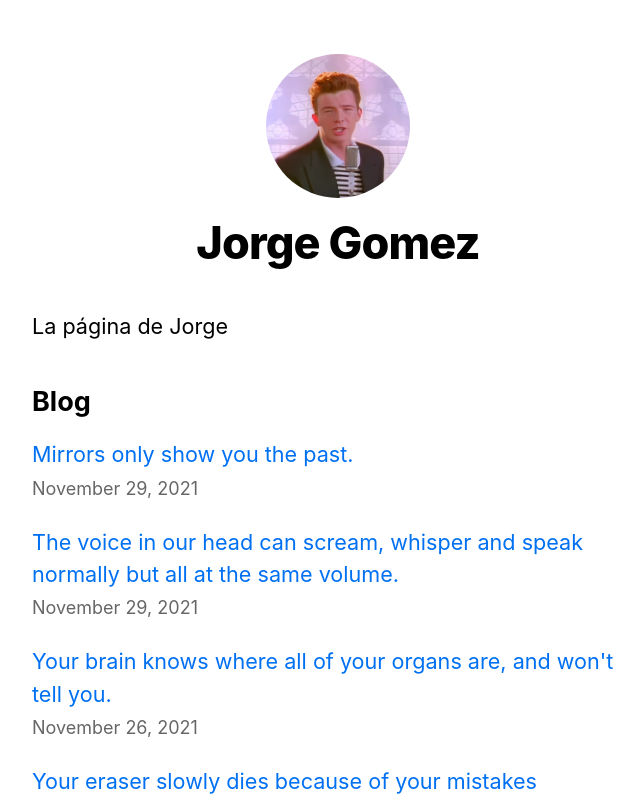
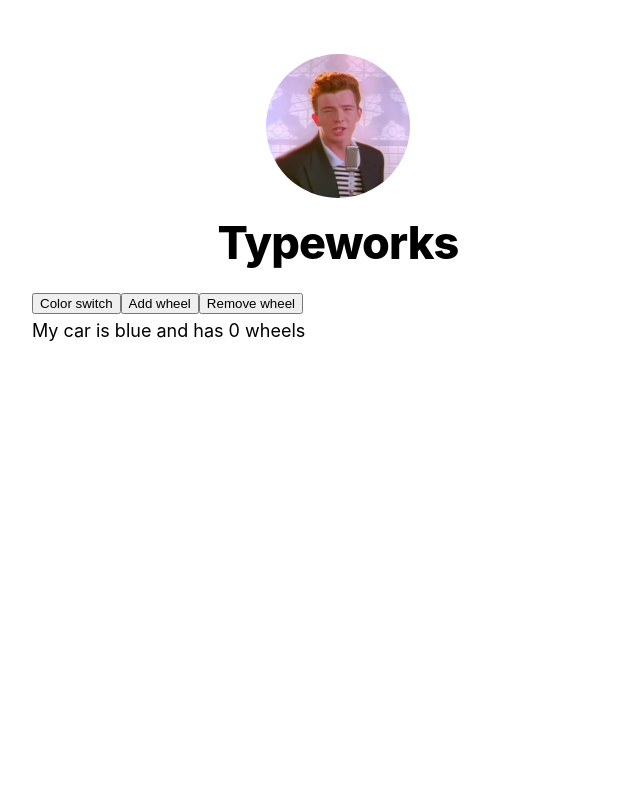
Before and after one commit to jorexetw/nextjs-playground, a Next.js app: page / in a window 1280 px wide. Shown: the top 800 px of the page, without its empty margins (302-946 px from the left). Built offline with nearby package versions, Linux system fonts and the light colour scheme.

Commit message:
Car component

```diff
--- a/components/Layout/layout.tsx
+++ b/components/Layout/layout.tsx
@@ -5,8 +5,8 @@ import Head from 'next/head'
 import Link from 'next/link'
 import utilStyles from '../../styles/utils.module.css'
 
-const name = 'Jorge Gomez'
-export const siteTitle = 'Next.js Sample Website'
+const name = 'Typeworks'
+export const siteTitle = 'Learning stuff'
 
 export interface LayoutProps {
     children?: React.ReactNode;
--- /dev/null
+++ b/components/car.tsx
@@ -0,0 +1,15 @@
+import React from 'react';
+
+interface MyCarProps {
+    color: string;
+    wheels?: number;
+}
+
+const MyCar: React.FC<MyCarProps> = (props) => {
+    const color = props.color;
+    const wheels = props.wheels;
+
+    return <div>My car is {color} and has {wheels} wheels</div>;
+}
+
+export default MyCar;
--- a/pages/index.tsx
+++ b/pages/index.tsx
@@ -8,37 +8,40 @@ import utilStyles from "../styles/utils.module.css"
 import Post from "../models/post";
 import {getSortedPostsData} from "../lib/posts";
 import Date from "../components/date";
+import MyCar from "../components/car";
+import {useState} from "react";
 
 interface HomeProps {
     posts: Post[];
 }
 
+const internalState = {
+    color: 'blue',
+    wheels: '1',
+}
+
 const Home: NextPage<HomeProps> = ({posts}) => {
+    const [color, setColor] = useState('blue');
+    const [wheels, setWheels] = useState(0);
+
+    const changeColor = () => {
+        setColor('red');
+    }
+
+    const addWheel = () => {
+        setWheels(wheels + 1);
+    }
+
+    const removeWheel = () => {
+        setWheels(wheels - 1);
+    }
+
   return (
       <Layout home>
-        <Head>
-          <title>{siteTitle}</title>
-        </Head>
-        <section className={utilStyles.headingMd}>
-          <p>La página de Jorge</p>
-          <p></p>
-        </section>
-      <section className={`${utilStyles.headingMd} ${utilStyles.padding1px}`}>
-          <h2 className={utilStyles.headingLg}>Blog</h2>
-          <ul className={utilStyles.list}>
-              {posts.map(({ id, date, title }) => (
-                  <li className={utilStyles.listItem} key={id}>
-                      <Link href={`/posts/${id}`}>
-                          <a>{title}</a>
-                      </Link>
-                      <br />
-                      <small className={utilStyles.lightText}>
-                          <Date dateString={date} />
-                      </small>
-                  </li>
-              ))}
-          </ul>
-      </section>
+          <button onClick={changeColor}>Color switch</button>
+          <button onClick={addWheel}>Add wheel</button>
+          <button onClick={removeWheel}>Remove wheel</button>
+          <MyCar color={color} wheels={wheels} />
       </Layout>
   )
 }
```
